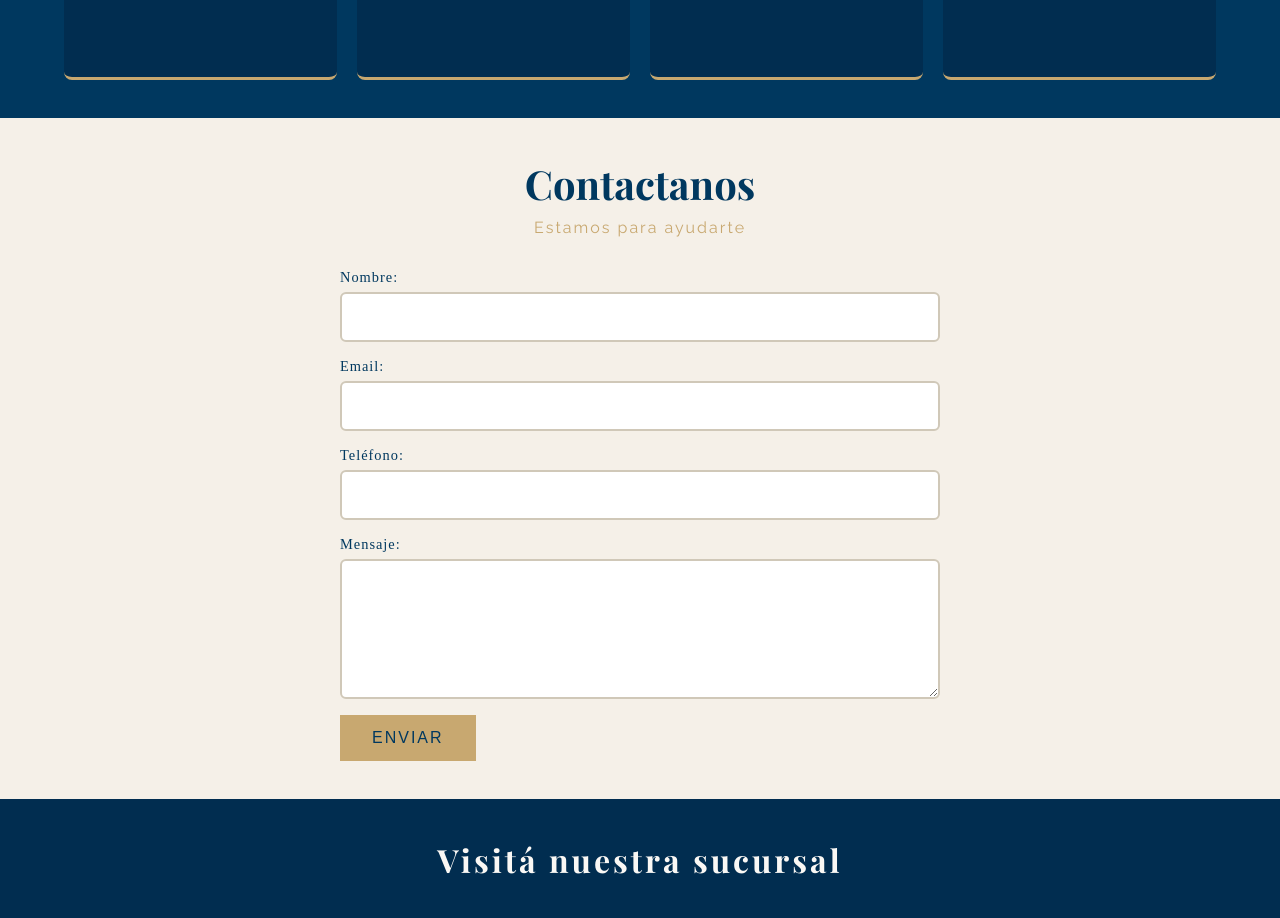
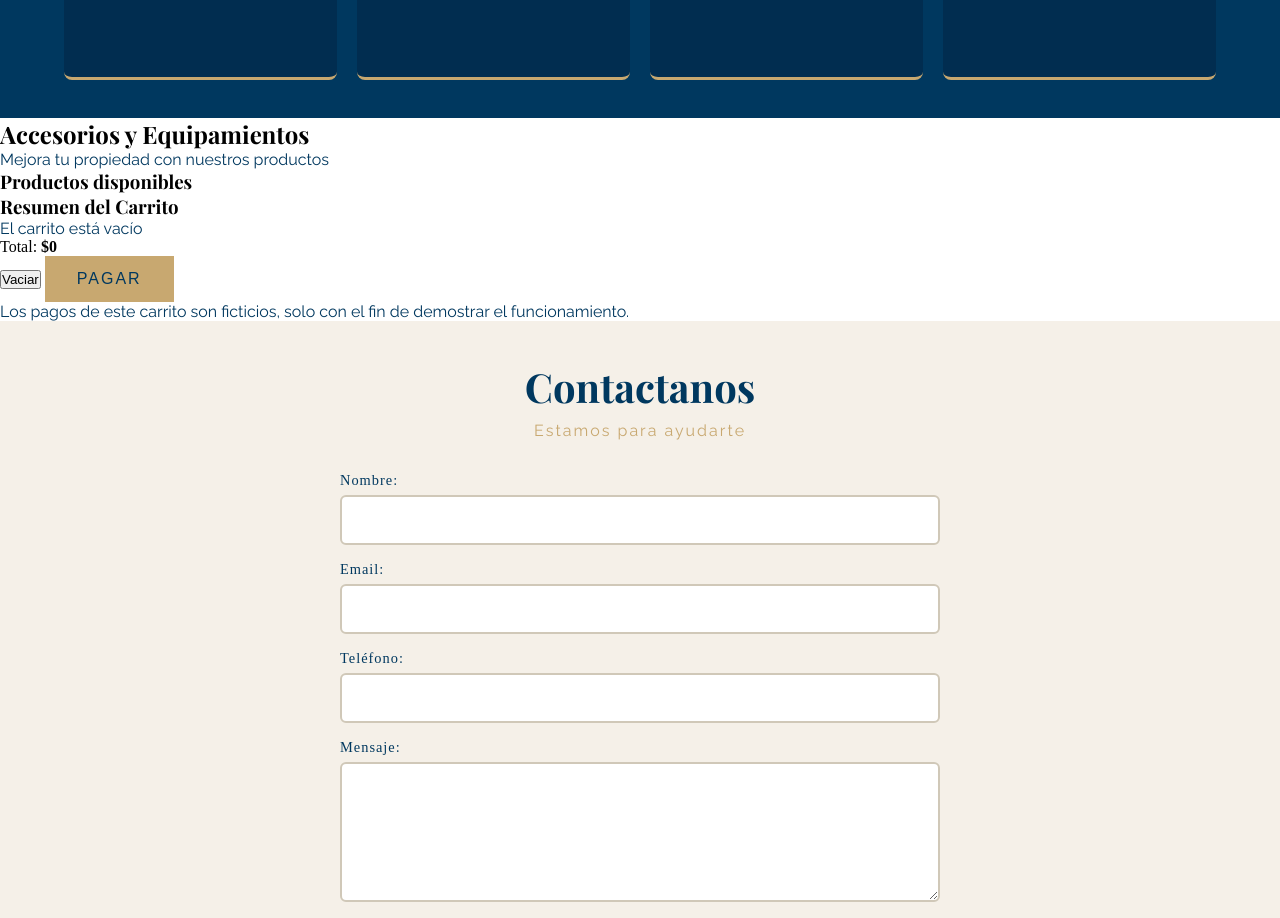
Before and after one commit to FaustoGraciano/FRONT-END-JS-CIUDAD_BA, a plain HTML site: page index.html in a window 1280 px wide. Shown: the part 1991-2909 px from the top of the page. Drawn offline with nearby package versions, Linux system fonts and the light colour scheme; grey boxes are pictures that could not be loaded; a web font is replaced by a local one.

Commit message:
Agregamos seccion de productos a la web con carrito de compras

```diff
--- a/index.html
+++ b/index.html
@@ -16,6 +16,7 @@
     <link rel="stylesheet" href="https://cdnjs.cloudflare.com/ajax/libs/font-awesome/6.0.0-beta3/css/all.min.css">
 
 </head>
+<body>
     <header id="header">
         <div class="container">
             <h1 class="logo">
@@ -32,7 +33,6 @@
             </nav>
         </div>
     </header>
-<body>
     <main>
         <section class="hero" id="hero">
             <div class="overlay"></div>  <!-- capa oscura -->
@@ -139,6 +139,46 @@
             </div>
 
         </section>
+        <section class="productos-section" id="productos">
+            <h2>Accesorios y Equipamientos</h2>
+            <p>Mejora tu propiedad con nuestros productos</p>
+
+            <div id="container-carrito">
+
+                <!-- Lista de productos disponibles -->
+                <div id="lista-productos">
+                    <h3>Productos disponibles</h3>
+                    <ul id="lista-productos-ul" class="productos-lista">
+                        <!-- Completar desde JS -->
+                    </ul>
+                </div>
+
+                <!-- Carrito -->
+                <aside id="carrito-resumen">
+                    <h3>Resumen del Carrito</h3>
+                    <ul id="carrito-items-ul" class="carrito-items">
+                        <!-- Completar desde JS -->
+                    </ul>
+
+                    <!-- Mensaje si carrito vacío -->
+                    <p id="carrito-vacio" class="carrito-vacio">El carrito está vacío</p>
+
+                    <div id="carrito-total">
+                        <span>Total:</span>
+                        <strong id="monto-carrito">$0</strong>
+                    </div>
+
+                    <div id="acciones-carrito">
+                        <button id="vaciar-carrito" class="btn-secundario">Vaciar</button>
+                        <button id="pagar-carrito" class="btn">Pagar</button>
+                    </div>
+
+                    <p class="disclaimer">Los pagos de este carrito son ficticios, solo con el fin de demostrar el funcionamiento.</p>
+                </aside>
+            </div>
+        </section>
+
+
         <section class="contacto" id="contacto">
             <h2>Contactanos</h2>
             <p>Estamos para ayudarte</p>
```
